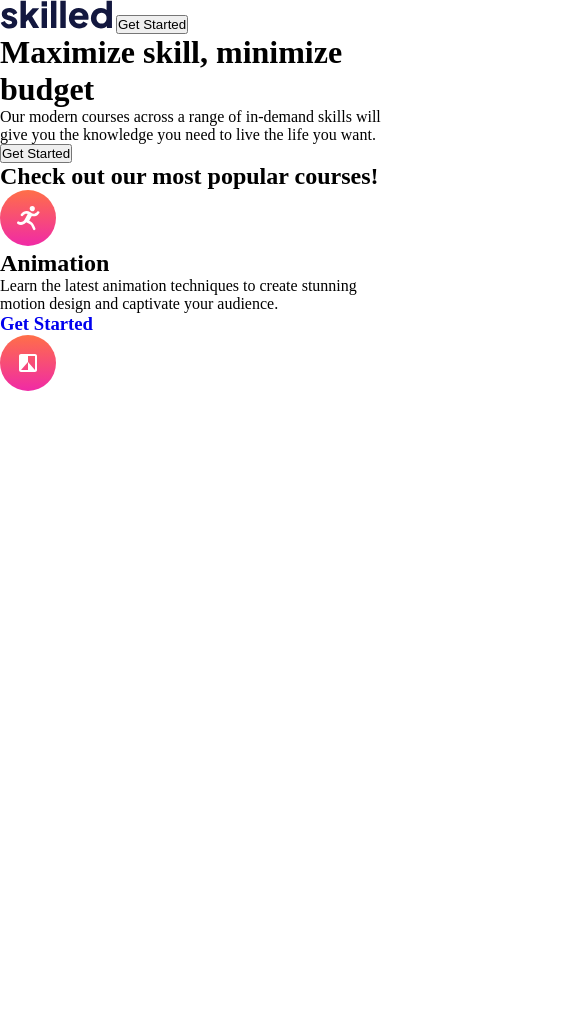
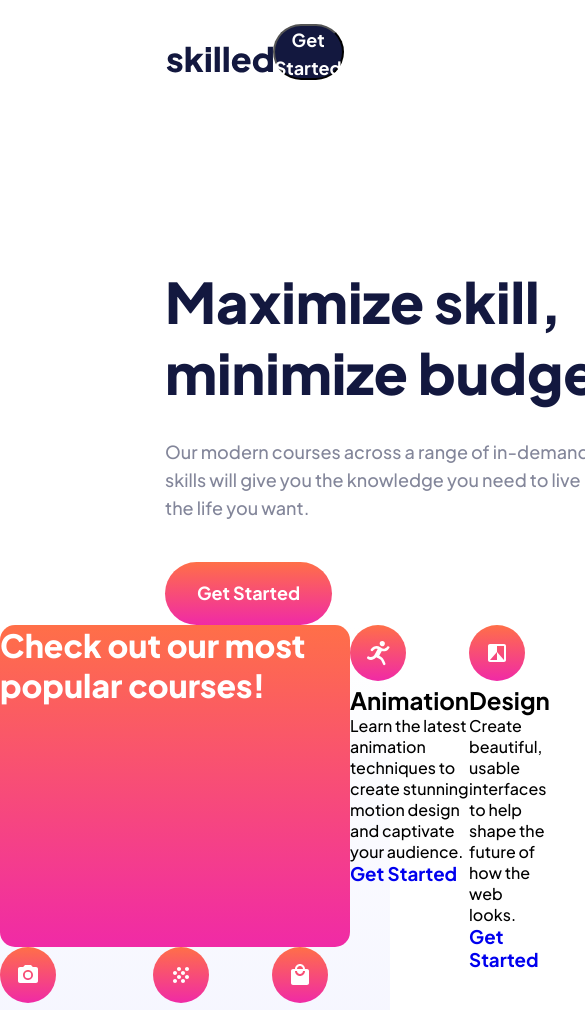
Before and after one commit to NeoO101/Maximize_skill_page, a plain HTML site: page index.html in a window 390 px wide. Shown: the top 1010 px of the page, 585 px wide, since content can reach past the window. Before the commit the page ends 844 px from the top, so only its background shows below. Drawn offline with Linux system fonts and the light colour scheme.

Commit message:
I edited and changed the html structure several times. I added the css part. Responsive work is required to complete the project.

```diff
--- a/index.html
+++ b/index.html
@@ -6,6 +6,10 @@
         <meta name="viewport" content="width=device-width, initial-scale=1.0">
         <title>Maximize skill</title>
         <link rel="stylesheet" href="./style.css">
+
+        <link rel="preconnect" href="https://fonts.googleapis.com">
+        <link rel="preconnect" href="https://fonts.gstatic.com" crossorigin>
+        <link href="https://fonts.googleapis.com/css2?family=Plus+Jakarta+Sans:wght@500;700;800&display=swap" rel="stylesheet">
     </head>
     <body>
         <header>
@@ -17,14 +21,15 @@
         <main>
             <h1 class="main__slogan">Maximize skill, minimize budget</h1>
             <p class="main__text">Our modern courses across a range of in-demand skills will give you the knowledge you need to live the life you want.</p>
-            <button id="main__get started" type="button">Get Started</button>
+            <button id="main__getstarted" type="button">Get Started</button>
         </main>
-        <section class="first__cards">
-            <div id="card__1">
-                <h1 id="card__slogan">Check out our most popular courses!</h1>
+        <section class="cards__section">
+           <div class="first__floor">
+                <div class="card">
+                    <div id="card__slogan"><h1 id="card__slogantext">Check out our most popular courses!</h1></div>
                 </div>
 
-            <div id="card__2">
+                <div class="card">
                     <div class="icon__animation">
                         <img src="./assets/icon-animation.svg" alt="icon-animation">
                     </div>
@@ -33,13 +38,51 @@
                     <a href="#"><h3>Get Started</h3></a>
                 </div>
 
-            <div id="card__3">
+                <div class="card">
                     <div class="icon__design">
                         <img src="./assets/icon-design.svg" alt="icon-design">
                     </div>
-                <h1></h1>
+                    <h1 id="design">Design</h1>
+                    <p id="design__text">Create beautiful, usable interfaces to help shape the future of how the web looks.</p>
+                    <a href="#"><h3>Get Started</h3></a>
+                </div>
+
+           </div>
+            <div class="second__floor">
+                <div class="card">
+                    <div class="icon__photography">
+                        <img src="./assets/icon-photography.svg" alt="icon__photography">
+                    </div>
+                    <h1 id="photography">Photography</h1>
+                    <p id="photography__text">Explore critical fundamentals like lighting, composition, and focus to capture exceptional photos.</p>
+                    <a href="#">Get Started</a>
+                </div>
+
+                <div class="card">
+                    <div class="icon__crypto">
+                        <img src="./assets/icon-crypto.svg" alt="icon__crypto">
+                    </div>
+                    <h1 id="crypto">Crypto</h1>
+                    <p id="crypto__text">All you need to know to get started investing in crypto. Go from beginner to advanced with this 54 hour course.</p>
+                    <a href="#">Get Started</a>
+                </div>
+                <div class="card">
+                    <div class="icon__business">
+                        <img src="./assets/icon-business.svg" alt="icon__business">
+                    </div>
+                    <h1 id="business">Business</h1>
+                    <p id="business__text">A step-by-step playbook to help you start, scale, and sustain your business without outside investment.</p>
+                    <a href="#">Get Started</a>
+                </div>
+
             </div>
         </section>
+        <footer>
 
+        </footer>
+            <div class="footer">
+                <img id="logo__light" src="./assets/logo-light.svg" alt="logo-light">
+                <button id="footer__getstarted" type="button">Get Started</button>
+            </div>
     </body>
 </html>
--- a/style.css
+++ b/style.css
@@ -1,7 +1,116 @@
 *{
     padding: 0;
     margin: 0;
+    font-family: 'Plus Jakarta Sans', sans-serif;
 }
 a {
     text-decoration: none;
 }
+
+.footer{
+    background-color: #13183F;
+}
+
+body {
+    background-color: #FFFFFF;
+    background-image: url(./assets/image-hero-desktop.png);
+    background: no-repeat;
+
+
+}
+
+.header{
+    display: flex;
+    align-items: center;
+    justify-content: space-between;
+
+}
+#logo_dark {
+    width: 111.17px;
+    height: 27.68px;
+    margin-top: 38.75px;
+    margin-left: 165.79px;
+}
+#get__started{
+    width: 167px;
+    height: 56px;
+    color: #FFFFFF;
+    background: #13183F;
+    border-radius: 28px;
+    margin-top: 24px;
+    margin-right: 165px;
+
+    font-size: 18px;
+    line-height: 28px;
+    font-weight: 700;
+}
+.main__slogan {
+    width: 457px;
+    height: 143px;
+    margin-left: 165px;
+    margin-top: 185.57px;
+
+    font-style: normal;
+    font-weight: 800;
+    font-size: 56px;
+    line-height: 71px;
+    color: #13183F;
+}
+.main__text {
+    color: #83869A;
+    font-style: normal;
+    font-weight: 500;
+    font-size: 18px;
+    line-height: 28px;
+
+    width: 445px;
+    height: 84px;
+    margin-left: 165px;
+    margin-top: 29px;
+}
+
+#main__getstarted {
+    width: 167px;
+    height: 63px;
+    margin-left: 165px;
+    margin-top: 40px;
+
+    border-radius: 31.5px;
+    background: linear-gradient(180deg, #FF6F48 0%, #F02AA6 100%);
+    font-style: normal;
+    font-weight: 700;
+    font-size: 18px;
+    line-height: 28px;
+    color: #FFFFFF;
+    border: 0;
+}
+.first__floor{
+    display: flex;
+    justify-content: space-around;
+}
+.second__floor {
+    display: flex;
+    justify-content: space-around;
+
+}
+.cards__section {
+    background: linear-gradient(180deg, #FFFFFF 0%, #F0F1FF 100%)
+}
+.card {
+    width: 350px;
+    height: 322px;
+    border-radius: 15px;
+}
+#card__slogan {
+    background: linear-gradient(180deg, #FF6F48 0%, #F02AA6 100%);
+    width: 350px;
+    height: 322px;
+    border-radius: 15px;
+}
+#card__slogantext {
+    font-style: normal;
+    font-weight: 800;
+    font-size: 32px;
+    line-height: 40px;
+    color: #FFFFFF;
+}
```
Lines whose indentation alone changed are shown as unchanged.
